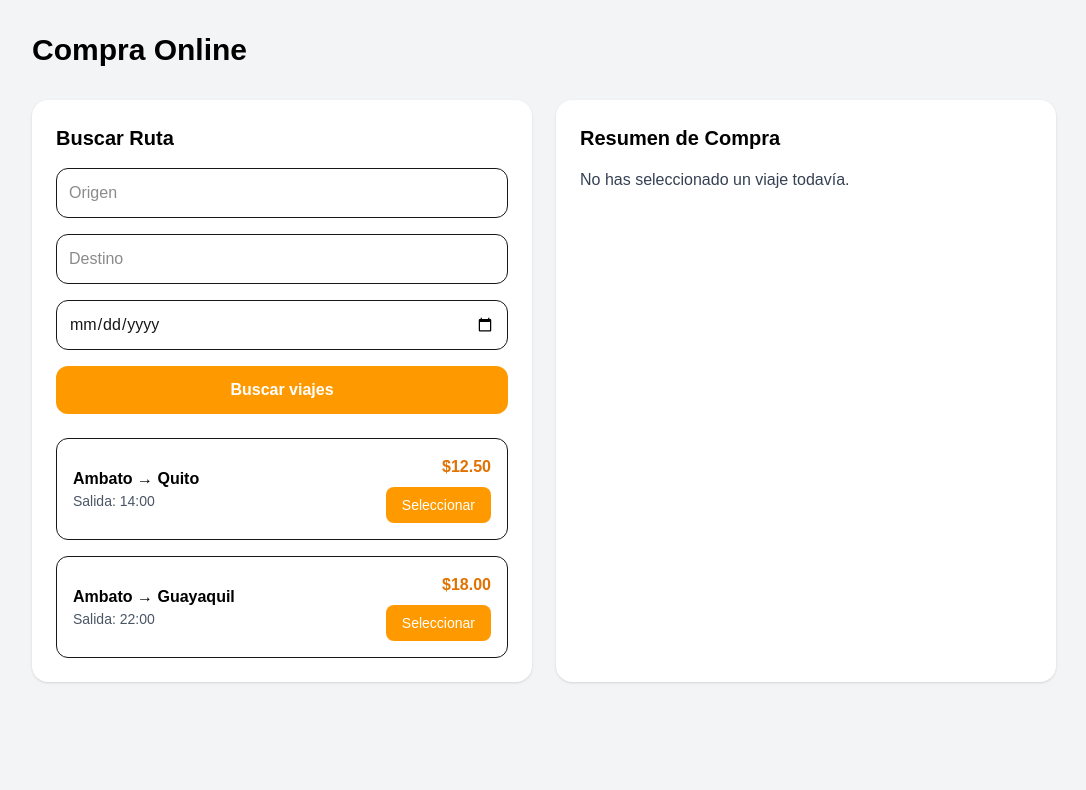
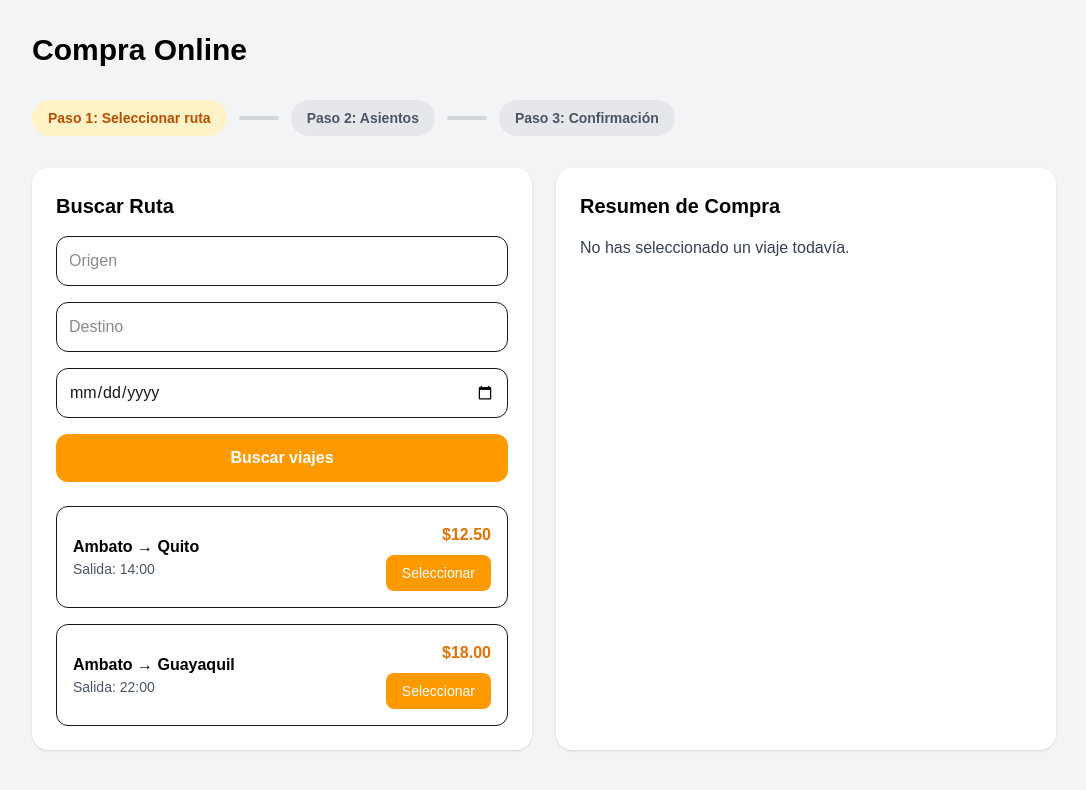
Before and after one commit to RobertM21-web/pasajes-interprovincial, a Next.js app: page /cliente/compra-online in a window 1280 px wide. Shown: the top 790 px of the page, without its empty margins (96-1182 px from the left). Built offline with nearby package versions, Linux system fonts and the light colour scheme.

Commit message:
style(cliente): agregar indicador visual de pasos en compra online

```diff
--- a/app/cliente/compra-online/page.tsx
+++ b/app/cliente/compra-online/page.tsx
@@ -10,6 +10,23 @@ export default function CompraOnlinePage() {
     <div className="min-h-screen bg-gray-100 p-8">
       <div className="max-w-5xl mx-auto">
         <h1 className="text-3xl font-bold text-black mb-8">Compra Online</h1>
+        <div className="flex items-center gap-3 mb-8">
+            <div className="px-4 py-2 bg-amber-100 text-amber-700 rounded-full text-sm font-semibold">
+                Paso 1: Seleccionar ruta
+            </div>
+
+            <div className="w-10 h-1 bg-gray-300 rounded" />
+
+            <div className="px-4 py-2 bg-gray-200 text-gray-600 rounded-full text-sm font-semibold">
+                Paso 2: Asientos
+            </div>
+
+            <div className="w-10 h-1 bg-gray-300 rounded" />
+
+            <div className="px-4 py-2 bg-gray-200 text-gray-600 rounded-full text-sm font-semibold">
+                Paso 3: Confirmación
+            </div>
+        </div>
 
         <div className="grid md:grid-cols-2 gap-6">
           <div className="bg-white rounded-2xl shadow p-6">
@@ -127,12 +144,34 @@ export default function CompraOnlinePage() {
                             />
                         </div>
                     </div>
+
+                    <div className="mt-5 border-t border-amber-200 pt-4">
+                        <p className="font-semibold text-black mb-3">
+                            Comprobante de pago
+                        </p>
+
+                        <div className="space-y-3">
+                            <input
+                            type="file"
+                            className="w-full border rounded-xl p-3 bg-white"
+                            />
+
+                            <p className="text-sm text-gray-600">
+                            Sube tu comprobante de transferencia o depósito.
+                            </p>
+                        </div>
+                    </div>
+
                     <Link
                         href="/cliente/selector-asientos"
                         className="inline-block mt-5 px-5 py-3 bg-amber-500 hover:bg-amber-600 text-white rounded-xl font-semibold transition-all"
                     >
                         Elegir asientos
                     </Link>
+
+                    <button className="w-full mt-4 px-5 py-3 bg-green-600 hover:bg-green-700 text-white rounded-xl font-semibold transition-all">
+                        Confirmar compra
+                    </button>
                     </div>
                 ) : (
                 <p>No has seleccionado un viaje todavía.</p>
```
Lines whose indentation alone changed are shown as unchanged.
